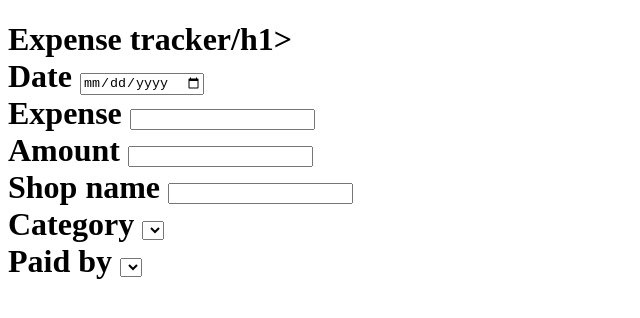
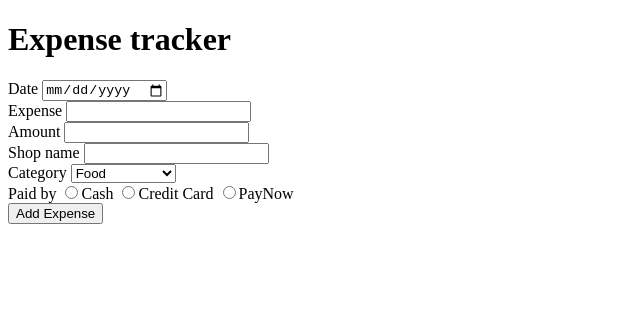
Before and after one commit to EuniceTheWeeb/expense-tracker-project, a plain HTML site: page index.html in a window 1280 px wide. Shown: the whole page, without its empty margins (0-640 px from the left). Drawn offline with Linux system fonts and the light colour scheme.

Commit message:
create record done

```diff
--- a/index.html
+++ b/index.html
@@ -3,10 +3,11 @@
 <head>
     <meta charset="UTF-8">
     <meta name="viewport" content="width=device-width, initial-scale=1.0">
+    <link rel="stylesheet" href="style.css">
     <title>Expense tracker</title>
 </head>
 <body>
-    <h1>Expense tracker/h1>
+    <h1>Expense tracker</h1>
     <div>
         <label>Date</label>
         <input type="date" id="date" name="date"/>
@@ -23,24 +24,34 @@
         <label>Shop name</label>
         <input type="text" id="shopName"/>
     </div>
+
     <div>
         <label>Category</label>
-        <select id="Category">
-            <option value="Food"></option>
-            <option value="Bills"></option>
-            <option value="Entertainment"></option>
-            <option value="Transport"></option>
-            <option value="Debt"></option>
+        <select id="category">
+            <option value="Food">Food</option>
+            <option value="Bills">Bills</option>
+            <option value="Entertainment">Entertainment</option>
+            <option value="Transport">Transport</option>
+            <option value="Debt">Debt</option>
         </select>
     </div>
     <div>
         <label>Paid by</label>
+        <input type="radio" class="paymentMethod" name="paymentMethod" value="Cash"><label>Cash</label>
+        <input type="radio" class="paymentMethod" name="paymentMethod" value="Credit Card"><label>Credit Card</label>
+        <input type="radio" class="paymentMethod" name="paymentMethod" value="PayNow"><label>PayNow</label>
+    </div>
+    <!-- <div>
+        <label>Paid by</label>
         <select id="paymentMethod">
-            <option value="Cash"></option>
-            <option value="Card"></option>
-            <option value="PayNow"></option>
+            <option value="Cash">Cash</option>
+            <option value="Credit Card">Credit Card</option>
+            <option value="PayNow">PayNow</option>
         </select>
-    </div>
+    </div> -->
+    <button id="addExpense">Add Expense</button>
+    <!-- data.js for accessing database, always comes before script.js -->
+    <script src="data.js"></script>
     <script src="script.js"></script>
 </body>
 </html>
--- a/script.js
+++ b/script.js
@@ -0,0 +1,32 @@
+
+let addBtn = document.querySelector("#addExpense")
+
+addBtn.addEventListener("click", function(){
+
+    // text input box
+    let date = document.querySelector("#date").value
+    console.log("Date: ", date)
+    let expenseTextBox = document.querySelector("#expenseName")
+    let expenseName = expenseTextBox.value
+    console.log("Expense: ", expenseName)
+    let amt = document.querySelector("#amount").value
+    console.log("Amount: ", amt)
+    let shopName = document.querySelector("#shopName").value
+    console.log("Shop name: ", shopName)
+
+    // dropdown
+    let category = document.querySelector("#category").value
+    console.log("Category: ", category)
+
+    // radio menu
+    let selectedRb = document.querySelector(".paymentMethod:checked");
+    let payment = selectedRb.value;
+    // let allSelectedBoxes = document.querySelectorAll(".paymentMethod")
+    // let payment = []
+    // for (let c of allSelectedBoxes) {
+    //     payment.push(c.value)
+    // }
+    console.log("Paid by: ", payment)
+
+    // alert("all saved")
+})
```
